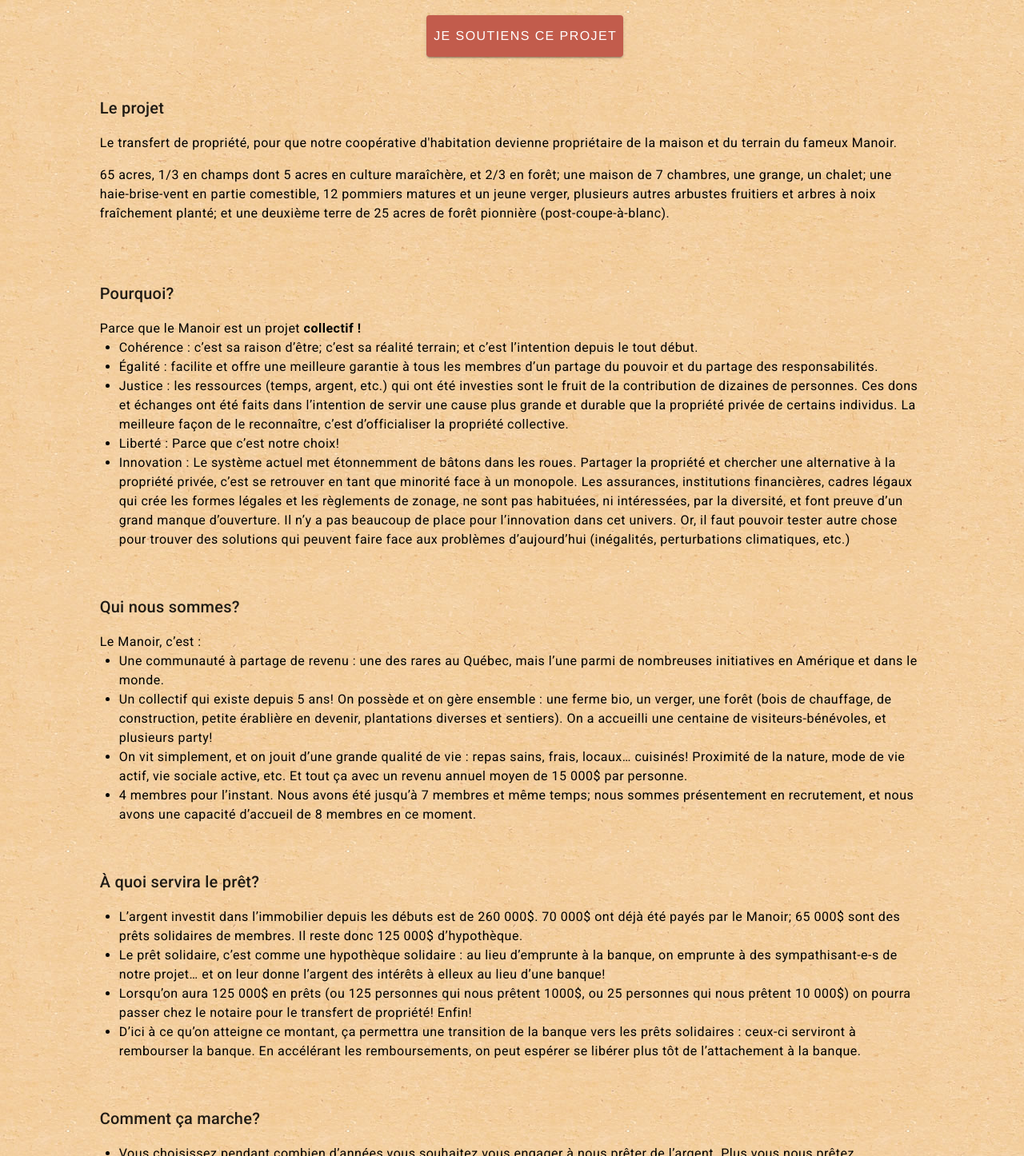
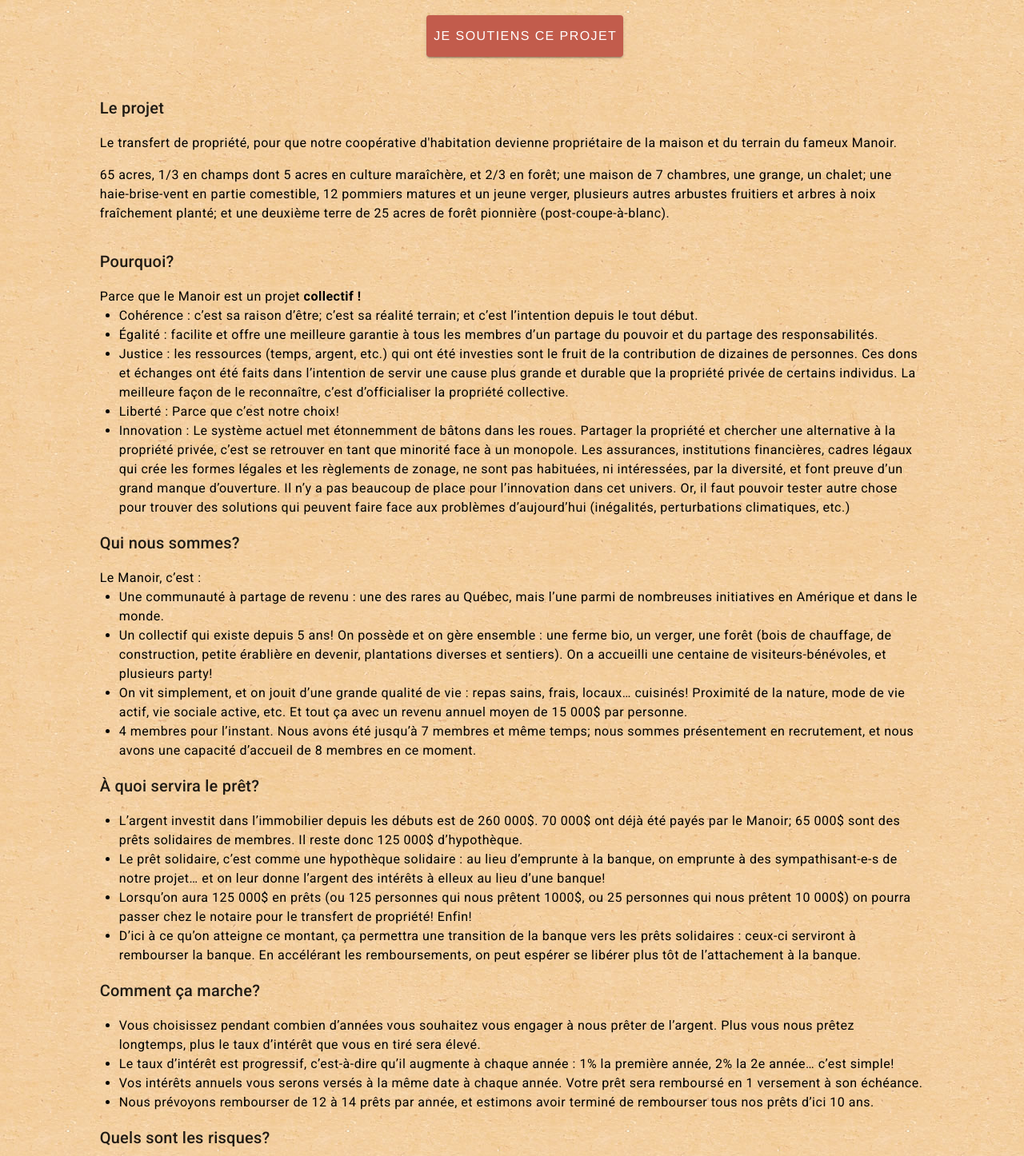
Before and after one commit to VincentBlouin/manoir-client, a Vue app: page /pret-solidaire in a window 1280 px wide. Shown: the part 804-2250 px from the top of the page at 80% size. Built offline with nearby package versions, Linux system fonts and the light colour scheme.

Commit message:
format prêt solidaire

```diff
--- a/src/views/PretSolidaire.vue
+++ b/src/views/PretSolidaire.vue
@@ -58,11 +58,11 @@
     </v-row>
     <v-row class="h-center">
       <v-col cols="12" class="text-left body-1">
-        <v-card color="transparent" class="mb-6" flat>
+        <v-card color="transparent" flat>
           <v-card-title>
             Le projet
           </v-card-title>
-          <v-card-text class="body-1 black--text">
+          <v-card-text class="body-1 black--text pb-0">
             <p>
               Le transfert de propriété, pour que notre coopérative d'habitation devienne propriétaire de la maison et du
               terrain du fameux Manoir.
@@ -75,11 +75,11 @@
             </p>
           </v-card-text>
         </v-card>
-        <v-card color="transparent" class="mb-6" flat>
+        <v-card color="transparent" flat>
           <v-card-title>
             Pourquoi?
           </v-card-title>
-          <v-card-text class="body-1 black--text">
+          <v-card-text class="body-1 black--text pb-0">
             Parce que le Manoir est un projet <strong>collectif !</strong>
             <ul>
               <li>
@@ -115,11 +115,11 @@
             </ul>
           </v-card-text>
         </v-card>
-        <v-card color="transparent" class="mb-6" flat>
+        <v-card color="transparent" flat>
           <v-card-title>
             Qui nous sommes?
           </v-card-title>
-          <v-card-text class="body-1 black--text">
+          <v-card-text class="body-1 black--text pb-0">
             Le Manoir, c’est :
             <ul>
               <li>
@@ -146,11 +146,11 @@
             </ul>
           </v-card-text>
         </v-card>
-        <v-card color="transparent" class="mb-6" flat>
+        <v-card color="transparent" flat>
           <v-card-title>
             À quoi servira le prêt?
           </v-card-title>
-          <v-card-text class="body-1 black--text">
+          <v-card-text class="body-1 black--text pb-0">
             <ul>
               <li>
                 L’argent investit dans l’immobilier depuis les débuts est de 260 000$. 70 000$ ont déjà été payés par le
@@ -179,11 +179,11 @@
             </ul>
           </v-card-text>
         </v-card>
-        <v-card color="transparent" class="mb-6" flat>
+        <v-card color="transparent" flat>
           <v-card-title>
             Comment ça marche?
           </v-card-title>
-          <v-card-text class="body-1 black--text">
+          <v-card-text class="body-1 black--text pb-0">
             <ul>
               <li>
                 Vous choisissez pendant combien d’années vous souhaitez vous engager à nous prêter de l’argent. Plus
@@ -215,7 +215,7 @@
             Quels sont les risques?
           </v-card-title>
           <v-card-subtitle class="subtitle-1">et les stratégies auxquelles nous avons pensé</v-card-subtitle>
-          <v-card-text class="body-1 black--text">
+          <v-card-text class="body-1 black--text pb-0">
             <h4 class="mb-3">
               Pas de capacité de payer
             </h4>
```
